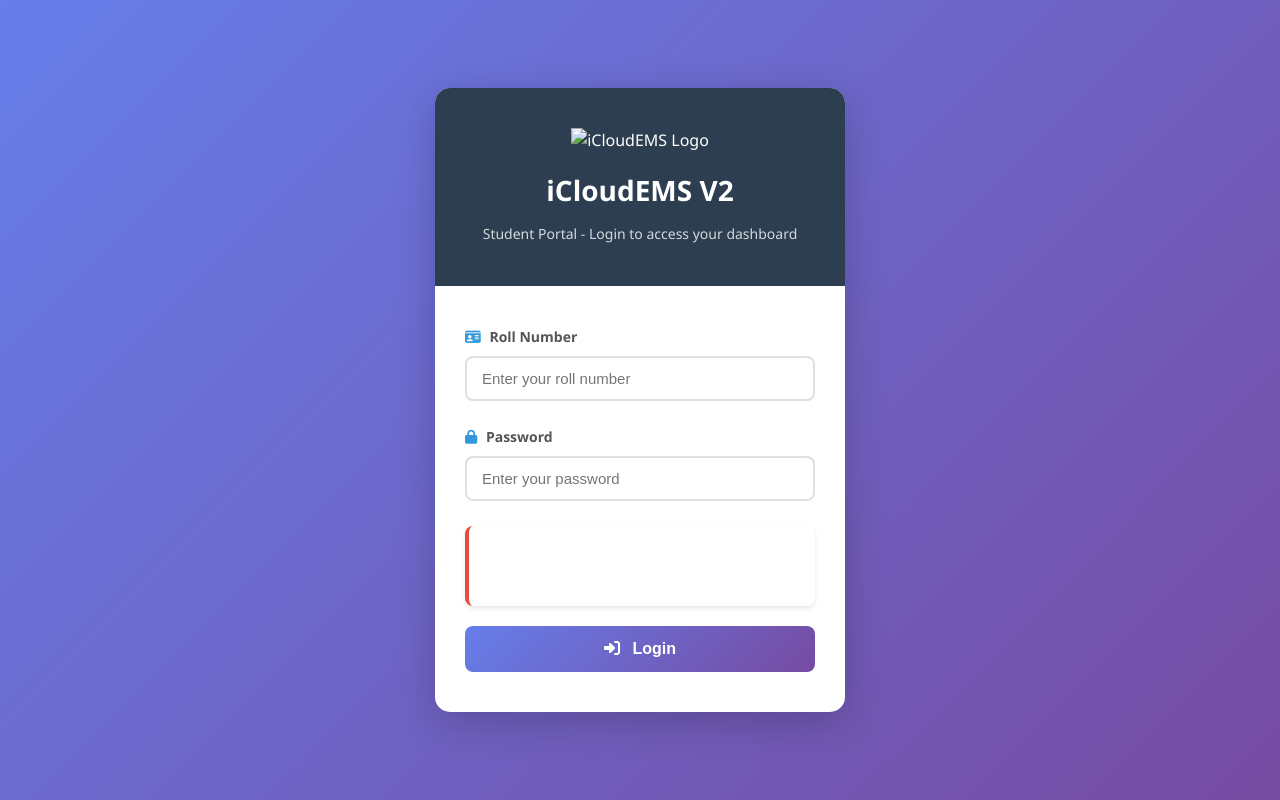
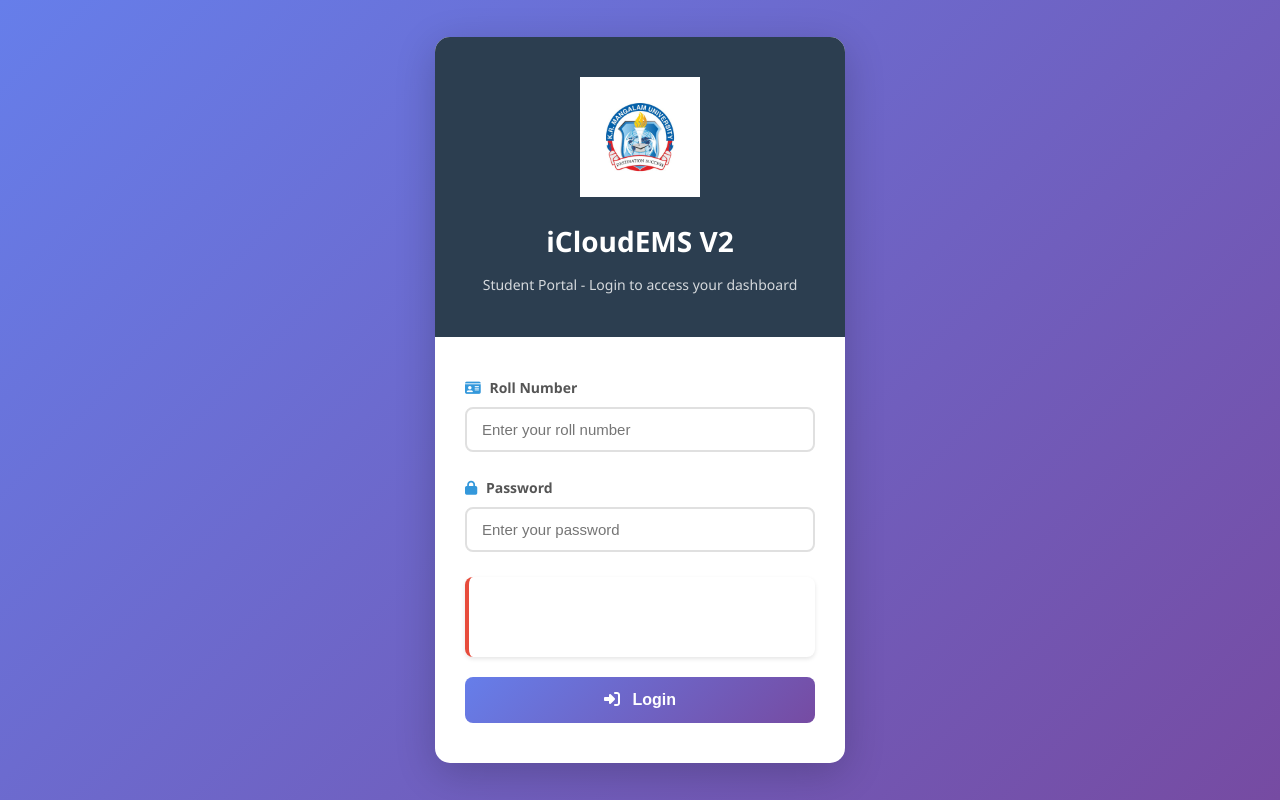
Before and after one commit to Sanjeev2498/icloudEMSv, a website: page public/index.html in a window 1280 px wide. Drawn offline with Linux system fonts and the light colour scheme.

Commit message:
Fix logo references: change from logo.png to logo.jpg

```diff
--- a/public/index.html
+++ b/public/index.html
@@ -4,8 +4,8 @@
   <meta charset="UTF-8">
   <meta name="viewport" content="width=device-width, initial-scale=1.0">
   <title>iCloudEMS V2 - Login</title>
-  <link rel="icon" type="image/png" href="logo.png">
-  <link rel="apple-touch-icon" href="logo.png">
+  <link rel="icon" type="image/jpeg" href="logo.jpg">
+  <link rel="apple-touch-icon" href="logo.jpg">
   <link rel="stylesheet" href="css/styles.css">
   <link rel="stylesheet" href="https://cdnjs.cloudflare.com/ajax/libs/font-awesome/6.4.0/css/all.min.css">
 </head>
@@ -13,7 +13,7 @@
   <div class="login-container">
     <div class="login-card">
       <div class="login-header">
-        <img src="logo.png" alt="iCloudEMS Logo" class="login-logo">
+        <img src="logo.jpg" alt="iCloudEMS Logo" class="login-logo">
         <h1>iCloudEMS V2</h1>
         <p>Student Portal - Login to access your dashboard</p>
       </div>
```
Also changed, not shown: public/attendance.html (+2 -2 lines), public/dashboard.html (+2 -2 lines), public/logo.jpg (added).
